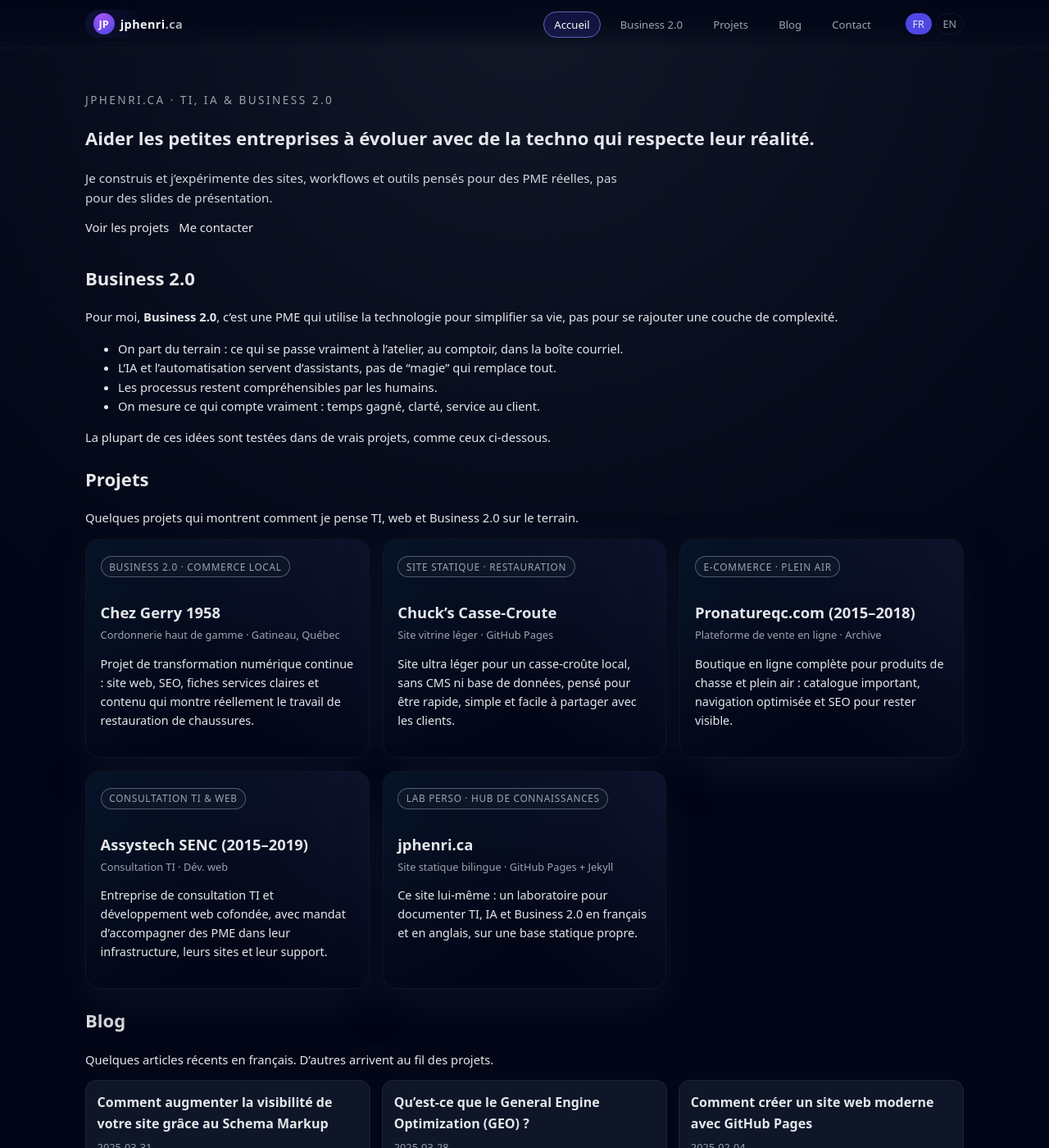
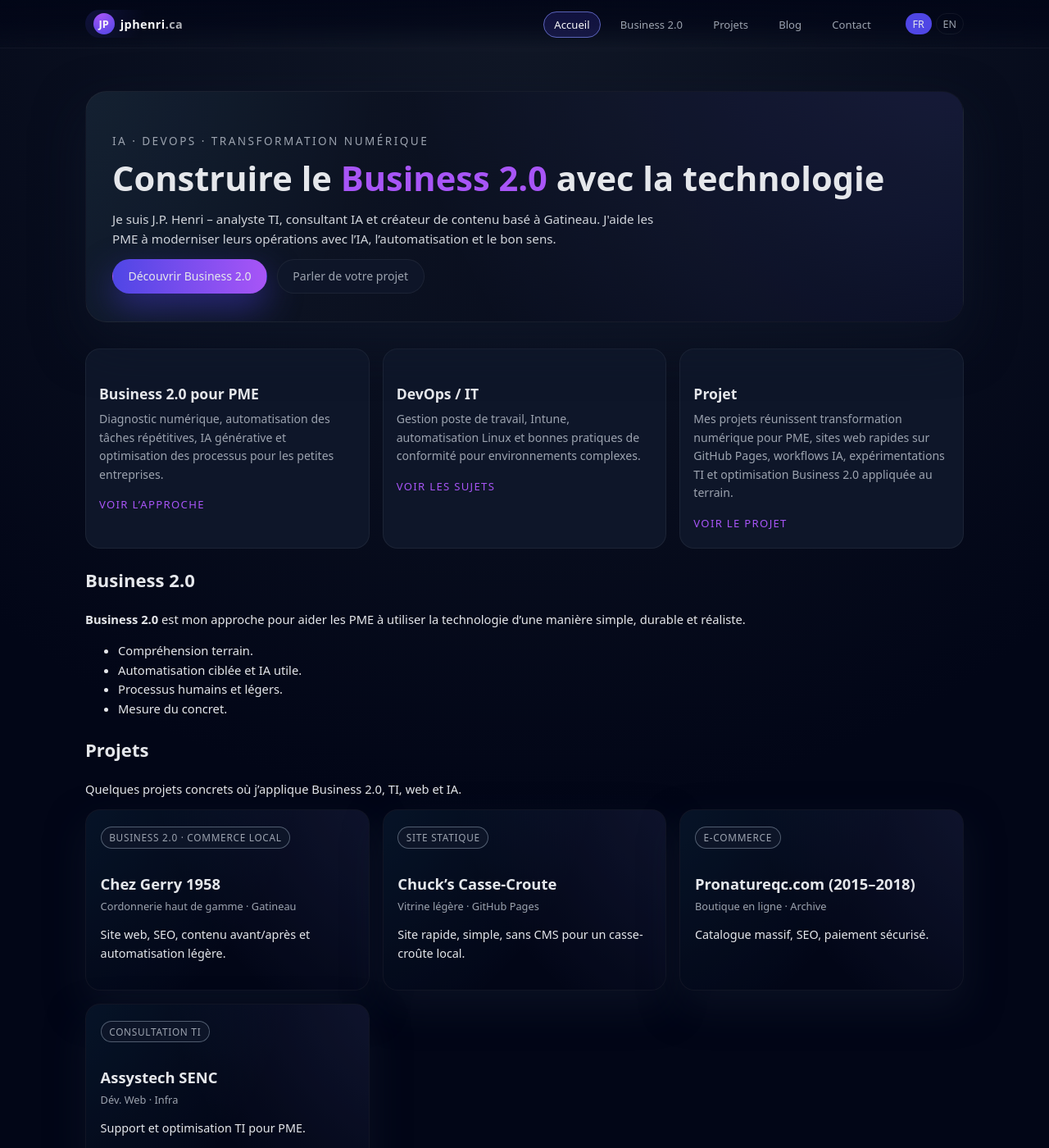
Before and after one commit to jphenri/jphenri.com, a Jekyll site: the page built from fr/index.md, in a window 1280 px wide and 1400 px high. Shown: the whole window at 82% size. Built offline with Jekyll 4.4.1, drawn with Linux system fonts in a browser that asks for light colours; some of the changed text lies outside the part shown.

Commit message:
Update index.md

```diff
--- a/fr/index.md
+++ b/fr/index.md
@@ -6,40 +6,80 @@ lang: fr
 en_url: /
 ---
 
-<section id="hero" class="hero">
-  <p class="hero-kicker">jphenri.ca · TI, IA & Business 2.0</p>
-  <h1>Aider les petites entreprises à évoluer avec de la techno qui respecte leur réalité.</h1>
-  <p class="hero-subtitle">
-    Je construis et j’expérimente des sites, workflows et outils pensés pour des PME réelles,
-    pas pour des slides de présentation.
-  </p>
-  <div class="hero-actions">
-    <a href="#projects" class="hero-btn primary">Voir les projets</a>
-    <a href="#contact" class="hero-btn ghost">Me contacter</a>
+<!-- 🔥 Hero + Cards (ton ancien contenu du layout home.html) -->
+<section class="hero">
+  <div class="hero-inner">
+    <p class="hero-kicker">
+      IA · DevOps · Transformation numérique
+    </p>
+
+    <h1 class="hero-title">
+      Construire le <span>Business 2.0</span> avec la technologie
+    </h1>
+
+    <p class="hero-subtitle">
+      Je suis J.P. Henri – analyste TI, consultant IA et créateur de contenu basé à Gatineau.
+      J'aide les PME à moderniser leurs opérations avec l’IA, l’automatisation et le bon sens.
+    </p>
+
+    <div class="hero-actions">
+      <a href="#business" class="btn btn-primary">Découvrir Business 2.0</a>
+      <a href="#contact" class="btn btn-ghost">Parler de votre projet</a>
+    </div>
   </div>
 </section>
 
+<section class="cards-grid">
+
+  <article class="card">
+    <h2>Business 2.0 pour PME</h2>
+    <p>
+      Diagnostic numérique, automatisation des tâches répétitives,
+      IA générative et optimisation des processus pour les petites entreprises.
+    </p>
+    <a href="#business" class="card-link">Voir l’approche</a>
+  </article>
+
+  <article class="card">
+    <h2>DevOps / IT</h2>
+    <p>
+      Gestion poste de travail, Intune, automatisation Linux
+      et bonnes pratiques de conformité pour environnements complexes.
+    </p>
+    <a href="#projects" class="card-link">Voir les sujets</a>
+  </article>
+
+  <article class="card">
+    <h2>Projet</h2>
+    <p>
+      Mes projets réunissent transformation numérique pour PME,
+      sites web rapides sur GitHub Pages, workflows IA,
+      expérimentations TI et optimisation Business 2.0 appliquée au terrain.
+    </p>
+    <a href="#projects" class="card-link">Voir le projet</a>
+  </article>
+
+</section>
+
+<!-- 🔥 Ton contenu one-page actuel -->
 <section id="business" class="section">
   <h2>Business 2.0</h2>
   <p>
-    Pour moi, <strong>Business 2.0</strong>, c’est une PME qui utilise la technologie pour
-    simplifier sa vie, pas pour se rajouter une couche de complexité.
+    <strong>Business 2.0</strong> est mon approche pour aider les PME à utiliser la technologie
+    d’une manière simple, durable et réaliste.
   </p>
   <ul>
-    <li>On part du terrain : ce qui se passe vraiment à l’atelier, au comptoir, dans la boîte courriel.</li>
-    <li>L’IA et l’automatisation servent d’assistants, pas de “magie” qui remplace tout.</li>
-    <li>Les processus restent compréhensibles par les humains.</li>
-    <li>On mesure ce qui compte vraiment : temps gagné, clarté, service au client.</li>
+    <li>Compréhension terrain.</li>
+    <li>Automatisation ciblée et IA utile.</li>
+    <li>Processus humains et légers.</li>
+    <li>Mesure du concret.</li>
   </ul>
-  <p>
-    La plupart de ces idées sont testées dans de vrais projets, comme ceux ci-dessous.
-  </p>
 </section>
 
 <section id="projects" class="section">
   <h2>Projets</h2>
   <p class="section-lead">
-    Quelques projets qui montrent comment je pense TI, web et Business 2.0 sur le terrain.
+    Quelques projets concrets où j’applique Business 2.0, TI, web et IA.
   </p>
 
   <section class="projects-grid">
@@ -47,83 +87,37 @@ en_url: /
     <article class="project-card">
       <div class="project-card-header">
         <span class="project-badge">Business 2.0 · Commerce local</span>
-        <h3 class="project-card-title">
-          <a href="https://chezgerry1958.com" target="_blank" rel="noopener noreferrer">
-            Chez Gerry 1958
-          </a>
-        </h3>
-        <p class="project-card-meta">Cordonnerie haut de gamme · Gatineau, Québec</p>
+        <h3 class="project-card-title"><a href="https://chezgerry1958.com">Chez Gerry 1958</a></h3>
+        <p class="project-card-meta">Cordonnerie haut de gamme · Gatineau</p>
       </div>
-      <p class="project-card-desc">
-        Projet de transformation numérique continue : site web, SEO, fiches services claires
-        et contenu qui montre réellement le travail de restauration de chaussures.
-      </p>
+      <p class="project-card-desc">Site web, SEO, contenu avant/après et automatisation légère.</p>
     </article>
 
     <article class="project-card">
       <div class="project-card-header">
-        <span class="project-badge">Site statique · Restauration</span>
-        <h3 class="project-card-title">
-          <a href="https://chucks-casse-croute.com" target="_blank" rel="noopener noreferrer">
-            Chuck’s Casse-Croute
-          </a>
-        </h3>
-        <p class="project-card-meta">Site vitrine léger · GitHub Pages</p>
+        <span class="project-badge">Site statique</span>
+        <h3 class="project-card-title"><a href="https://chucks-casse-croute.com">Chuck’s Casse-Croute</a></h3>
+        <p class="project-card-meta">Vitrine légère · GitHub Pages</p>
       </div>
-      <p class="project-card-desc">
-        Site ultra léger pour un casse-croûte local, sans CMS ni base de données, pensé pour
-        être rapide, simple et facile à partager avec les clients.
-      </p>
+      <p class="project-card-desc">Site rapide, simple, sans CMS pour un casse-croûte local.</p>
     </article>
 
     <article class="project-card">
       <div class="project-card-header">
-        <span class="project-badge">E-commerce · Plein air</span>
-        <h3 class="project-card-title">
-          <a href="https://web.archive.org/web/20171012223444/https://www.pronatureqc.com/"
-             target="_blank" rel="noopener noreferrer">
-            Pronatureqc.com (2015–2018)
-          </a>
-        </h3>
-        <p class="project-card-meta">Plateforme de vente en ligne · Archive</p>
+        <span class="project-badge">E-commerce</span>
+        <h3 class="project-card-title"><a href="https://web.archive.org/...">Pronatureqc.com (2015–2018)</a></h3>
+        <p class="project-card-meta">Boutique en ligne · Archive</p>
       </div>
-      <p class="project-card-desc">
-        Boutique en ligne complète pour produits de chasse et plein air : catalogue important,
-        navigation optimisée et SEO pour rester visible.
-      </p>
+      <p class="project-card-desc">Catalogue massif, SEO, paiement sécurisé.</p>
     </article>
 
     <article class="project-card">
       <div class="project-card-header">
-        <span class="project-badge">Consultation TI & Web</span>
-        <h3 class="project-card-title">
-          <a href="https://web.archive.org/web/20181229095915/https://assystech.com/"
-             target="_blank" rel="noopener noreferrer">
-            Assystech SENC (2015–2019)
-          </a>
-        </h3>
-        <p class="project-card-meta">Consultation TI · Dév. web</p>
+        <span class="project-badge">Consultation TI</span>
+        <h3 class="project-card-title"><a href="https://web.archive.org/...">Assystech SENC</a></h3>
+        <p class="project-card-meta">Dév. Web · Infra</p>
       </div>
-      <p class="project-card-desc">
-        Entreprise de consultation TI et développement web cofondée, avec mandat d’accompagner
-        des PME dans leur infrastructure, leurs sites et leur support.
-      </p>
-    </article>
-
-    <article class="project-card">
-      <div class="project-card-header">
-        <span class="project-badge">Lab perso · Hub de connaissances</span>
-        <h3 class="project-card-title">
-          <a href="https://jphenri.ca" target="_blank" rel="noopener noreferrer">
-            jphenri.ca
-          </a>
-        </h3>
-        <p class="project-card-meta">Site statique bilingue · GitHub Pages + Jekyll</p>
-      </div>
-      <p class="project-card-desc">
-        Ce site lui-même : un laboratoire pour documenter TI, IA et Business 2.0 en français
-        et en anglais, sur une base statique propre.
-      </p>
+      <p class="project-card-desc">Support et optimisation TI pour PME.</p>
     </article>
 
   </section>
@@ -131,49 +125,27 @@ en_url: /
 
 <section id="blog" class="section">
   <h2>Blog</h2>
-  <p class="section-lead">
-    Quelques articles récents en français. D’autres arrivent au fil des projets.
-  </p>
+  <p class="section-lead">Derniers articles en français.</p>
 
   <div class="latest-posts-grid">
     {% assign posts_fr = site.posts | where: "lang", "fr" | sort: "date" | reverse %}
     {% for post in posts_fr limit:3 %}
       <article class="post-card">
-        <h3>
-          <a href="{{ post.url | relative_url }}">{{ post.title }}</a>
-        </h3>
-        <p class="post-card-meta">
-          {{ post.date | date: "%Y-%m-%d" }}
-        </p>
-        {% if post.summary %}
-          <p class="post-card-excerpt">
-            {{ post.summary }}
-          </p>
-        {% elsif post.excerpt %}
-          <p class="post-card-excerpt">
-            {{ post.excerpt | strip_html | truncate: 150 }}
-          </p>
-        {% endif %}
+        <h3><a href="{{ post.url }}">{{ post.title }}</a></h3>
+        <p class="post-card-meta">{{ post.date | date: "%Y-%m-%d" }}</p>
+        <p class="post-card-excerpt">{{ post.excerpt | strip_html | truncate: 150 }}</p>
       </article>
     {% endfor %}
   </div>
 
-  <p class="section-more">
-    <a href="/fr/blog/">Voir tous les articles →</a>
-  </p>
+  <p class="section-more"><a href="/fr/blog/">Voir tous les articles →</a></p>
 </section>
 
 <section id="contact" class="section section-contact">
   <h2>Contact</h2>
-  <p>
-    Si vous voulez parler d’un projet (PME, site web, workflows IA, TI),
-    envoyez-moi un court message avec un peu de contexte.
-  </p>
+  <p>Pour discuter d’un projet :</p>
   <ul>
-    <li>Courriel : <a href="mailto:contact@jphenri.ca">contact@jphenri.ca</a></li>
-    <li>LinkedIn : <a href="https://www.linkedin.com" target="_blank" rel="noopener noreferrer">Profil LinkedIn (exemple)</a></li>
+    <li>📧 <a href="mailto:contact@jphenri.ca">contact@jphenri.ca</a></li>
+    <li>🔗 LinkedIn : (ajoute ton lien)</li>
   </ul>
-  <p>
-    Je ne prends pas tous les mandats, mais je lis tout.
-  </p>
 </section>
```
